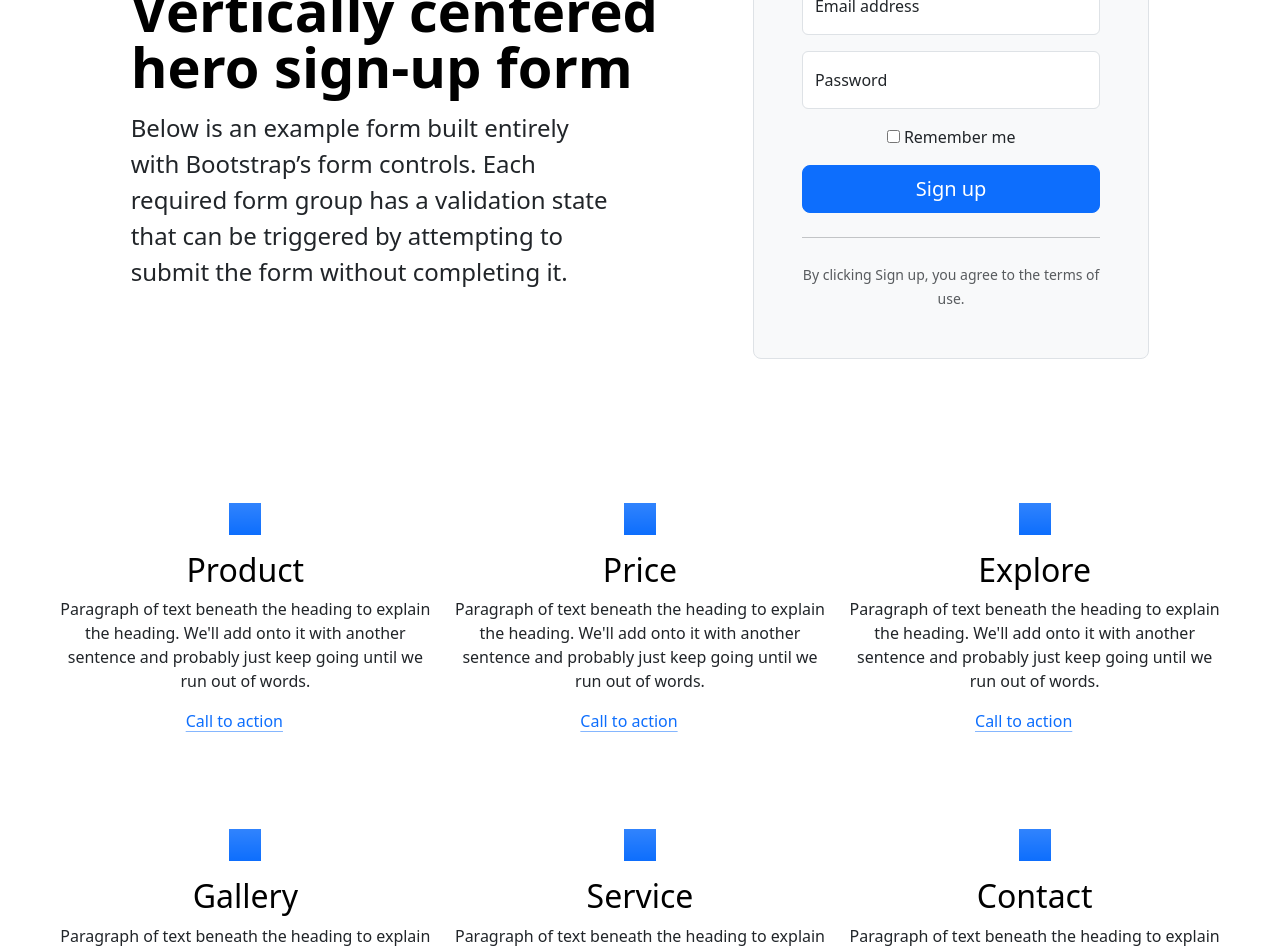
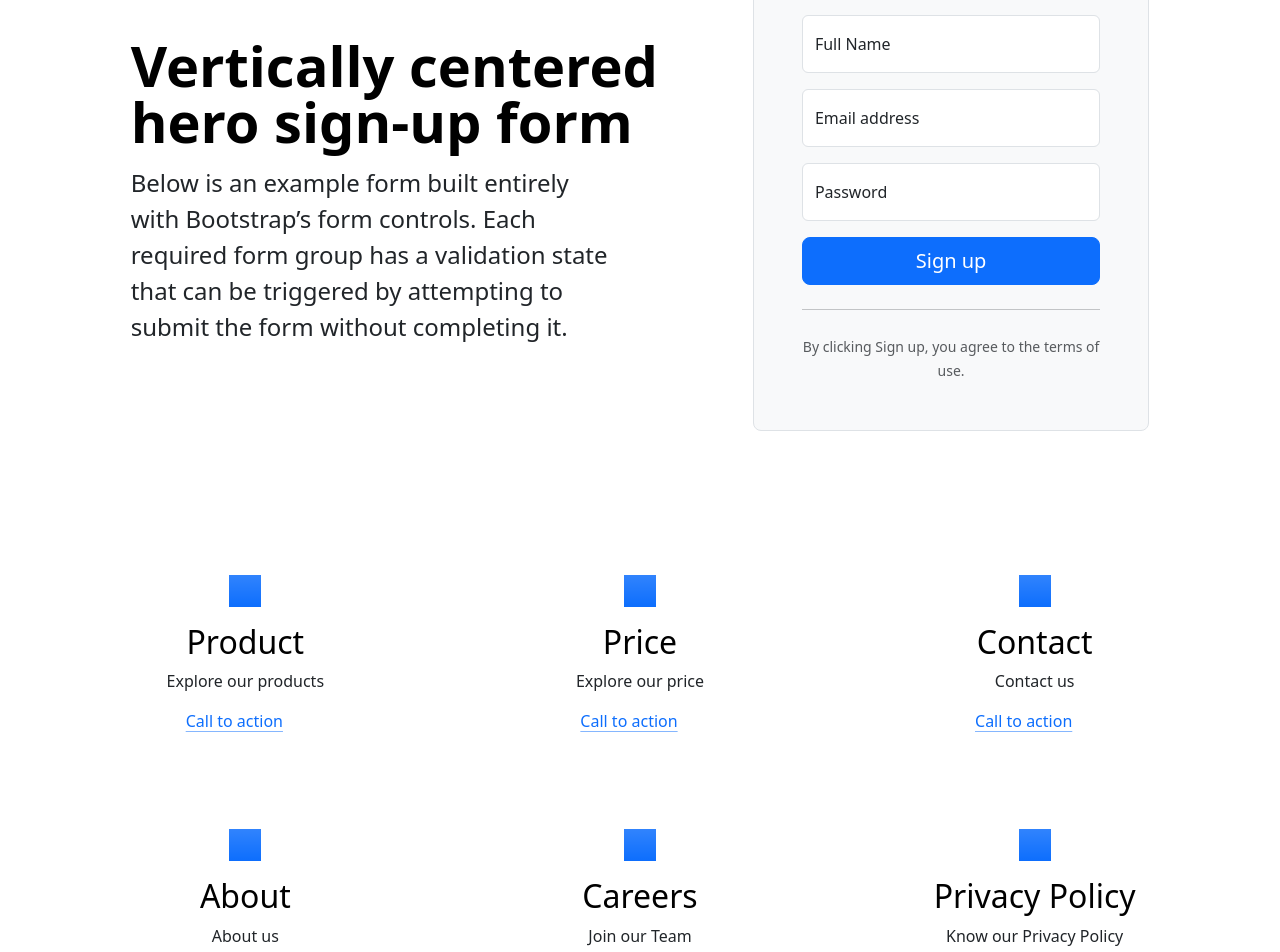
Before and after one commit to shekharmouryaa/my-react-app, a React (Create React App) app: page / in a window 1280 px wide. Shown: the part 240-1192 px from the top of the page. Built offline with nearby package versions, Linux system fonts and the light colour scheme.

Commit message:
functionality for form submit added

```diff
--- a/src/App.js
+++ b/src/App.js
@@ -6,7 +6,28 @@ import './App.css'
 
 function App() {
 
-  const titles = ["Product", "Price", "Explore","Gallery", "Service", "Contact"]
+  const featuresItem = [{
+    title: "Product",
+    description: "Explore our products",
+  }, {
+    title: "Price",
+    description: "Explore our price",
+  }, {
+    title: "Contact",
+    description: "Contact us",
+  },{
+    title: "About",
+    description: "About us",
+  },
+  {
+    title: "Careers",
+    description: "Join our Team",
+  },
+  {
+    title: "Privacy Policy",
+    description: "Know our Privacy Policy",
+  }
+]
 
 
   return (
@@ -14,10 +35,9 @@ function App() {
       <Header />
       <Banner />
       <div className='row row-cols-1 row-cols-md-3 mx-5'>
-        {titles.map((item, index) => (
-          <Card key={index} title={item}/>
-        ))}
-
+        {featuresItem.map((detail, index) => {
+          return (<Card key={index} detail={detail}/>)
+        })}
       </div>
       <Footer />
     </div>
--- a/src/Banner.js
+++ b/src/Banner.js
@@ -1,8 +1,30 @@
-import React from 'react'
+import React, {useState} from 'react';
 
 const Banner = () => {
+
+  const defaultForm = {
+    full_name: '',
+    email:'',
+    password:''
+  }
+
+  const [count, setCount] = useState(0)
+  const [form, setForm] = useState(defaultForm)
+
+  const handleChange = (e) =>{
+    setForm({...form, [e.target.name]: e.target.value})
+  }
+
+  const submitForm = (e) => {
+    e.preventDefault();
+    console.log("form",form);
+    localStorage.setItem('userData', JSON.stringify(form))
+    setForm(defaultForm)
+  }
+
   return (
     <div>
+      <button className='btn btn-warning' onClick={()=>setCount(count+1)}>Click to increase count</button>
       <div class="container col-xl-10 col-xxl-8 px-4 py-5">
     <div class="row align-items-center g-lg-5 py-5">
       <div class="col-lg-7 text-center text-lg-start">
@@ -10,20 +32,24 @@ const Banner = () => {
         <p class="col-lg-10 fs-4">Below is an example form built entirely with Bootstrap’s form controls. Each required form group has a validation state that can be triggered by attempting to submit the form without completing it.</p>
       </div>
       <div class="col-md-10 mx-auto col-lg-5">
-        <form class="p-4 p-md-5 border rounded-3 bg-body-tertiary">
+        <form  onSubmit={(e)=> submitForm(e)} class="p-4 p-md-5 border rounded-3 bg-body-tertiary" autoComplete='off'>
+        <div class="form-floating mb-3">
+            <input type="text" class="form-control" id="floatingInput" placeholder="Full name"
+            name={"full_name"} value={form.full_name} onChange={(e)=>handleChange(e)} />
+            <label for="floatingInput">Full Name</label>
+          </div>
           <div class="form-floating mb-3">
-            <input type="email" class="form-control" id="floatingInput" placeholder="name@example.com"/>
+            <input type="email" class="form-control" id="floatingInput" placeholder="name@example.com"
+             name={"email"} value={form.email} onChange={(e)=>handleChange(e)}
+            />
             <label for="floatingInput">Email address</label>
           </div>
           <div class="form-floating mb-3">
-            <input type="password" class="form-control" id="floatingPassword" placeholder="Password"/>
+            <input type="password" class="form-control" id="floatingPassword" placeholder="Password"
+             name={"password"} value={form.password} onChange={(e)=>handleChange(e)}/>
             <label for="floatingPassword">Password</label>
           </div>
-          <div class="checkbox mb-3">
-            <label>
-              <input type="checkbox" value="remember-me"/> Remember me
-            </label>
-          </div>
+
           <button class="w-100 btn btn-lg btn-primary" type="submit">Sign up</button>
           <hr class="my-4"/>
           <small class="text-body-secondary">By clicking Sign up, you agree to the terms of use.</small>
--- a/src/Card.jsx
+++ b/src/Card.jsx
@@ -1,6 +1,6 @@
 import React from 'react'
 
-export const Card = ({title}) => {
+export const Card = ({detail}) => {
   return (
     <div>
         <div class="row g-4 py-5 ">
@@ -8,8 +8,8 @@ export const Card = ({title}) => {
         <div class="feature-icon d-inline-flex align-items-center justify-content-center text-bg-primary bg-gradient fs-2 mb-3">
           <svg class="bi" width="1em" height="1em"></svg>
         </div>
-        <h3 class="fs-2 text-body-emphasis">{title}</h3>
-        <p>Paragraph of text beneath the heading to explain the heading. We'll add onto it with another sentence and probably just keep going until we run out of words.</p>
+        <h3 class="fs-2 text-body-emphasis">{detail.title}</h3>
+        <p>{detail.description}</p>
         <a href="#" class="icon-link">
           Call to action
           <svg class="bi"></svg>
--- a/src/Header.js
+++ b/src/Header.js
@@ -1,10 +1,11 @@
 import React from 'react'
 
 export const Header = () => {
+
   return (
     <div>
       <header class="p-3 text-bg-dark">
-    <div class="container">
+       <div class="container">
       <div class="d-flex flex-wrap align-items-center justify-content-center justify-content-lg-start">
         <a href="/" class="d-flex align-items-center mb-2 mb-lg-0 text-white text-decoration-none">
           {/* <svg class="bi me-2" width="40" height="32" role="img" aria-label="Bootstrap"><use xlink:href="#bootstrap"></use></svg> */}
```
